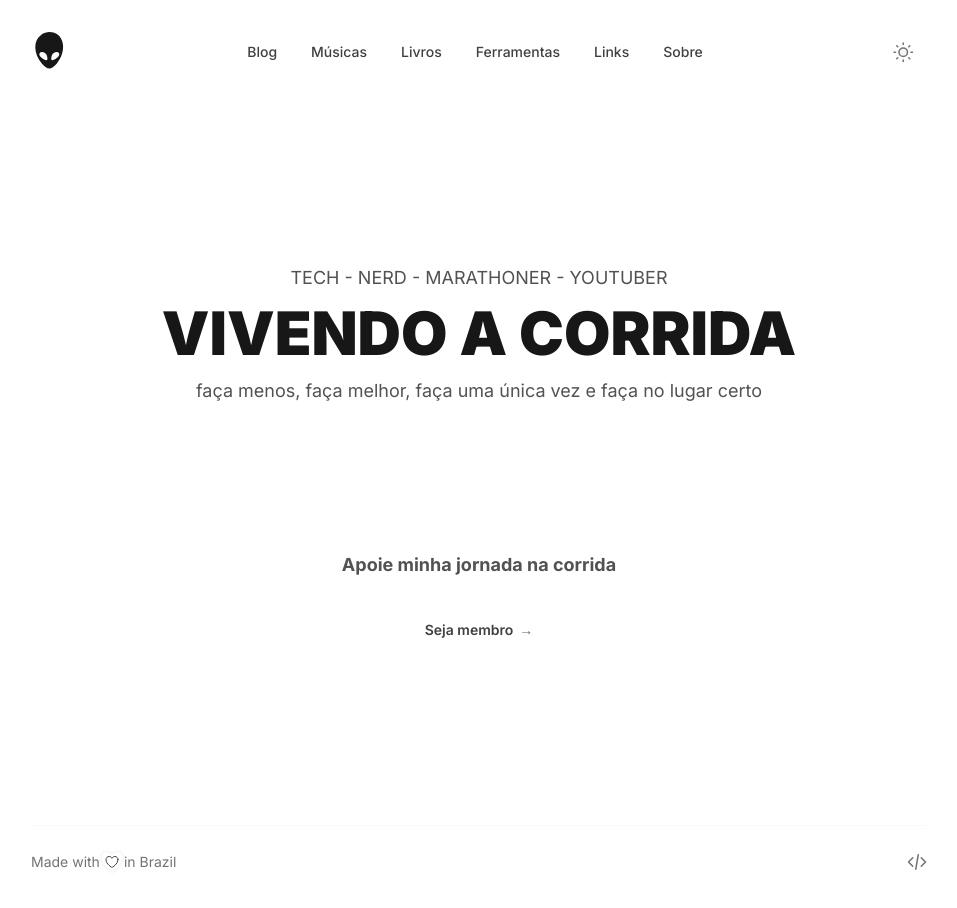
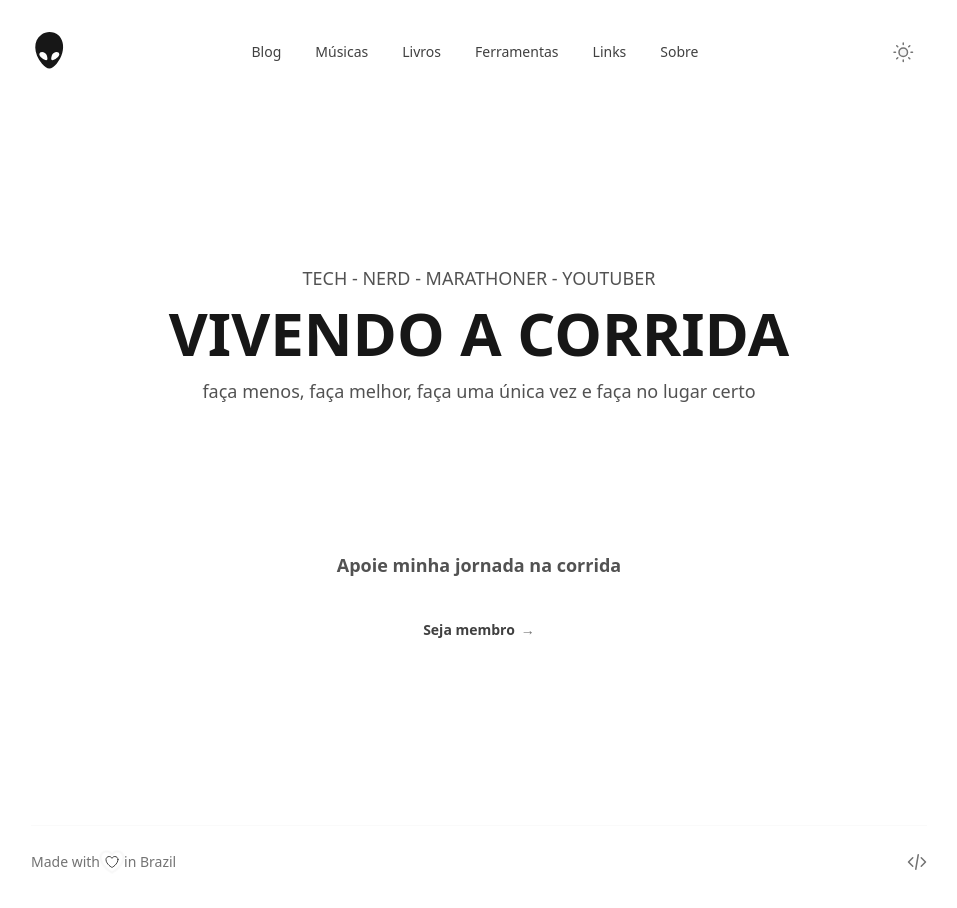
Before and after one commit to abnerssantana/personal-site, a Next.js app: page / in a window 1280 px wide. Shown: the top 908 px of the page, without its empty margins (161-1118 px from the left). Built offline with nearby package versions, Linux system fonts and the light colour scheme.

Commit message:
remove font

```diff
--- a/tailwind.config.js
+++ b/tailwind.config.js
@@ -328,10 +328,6 @@ module.exports = {
       colors: ({ colors }) => ({
         gray: colors.neutral,
       }),
-      fontFamily: {
-        sans: ['var(--inter-font)', ...defaultTheme.fontFamily.sans],
-        serif: ['var(--bitter-font)', ...defaultTheme.fontFamily.serif],
-      },
       keyframes: {
         'fade-in': {
           from: {
```
Also changed, not shown: public/static/music/battlebeast.jpeg (added).
